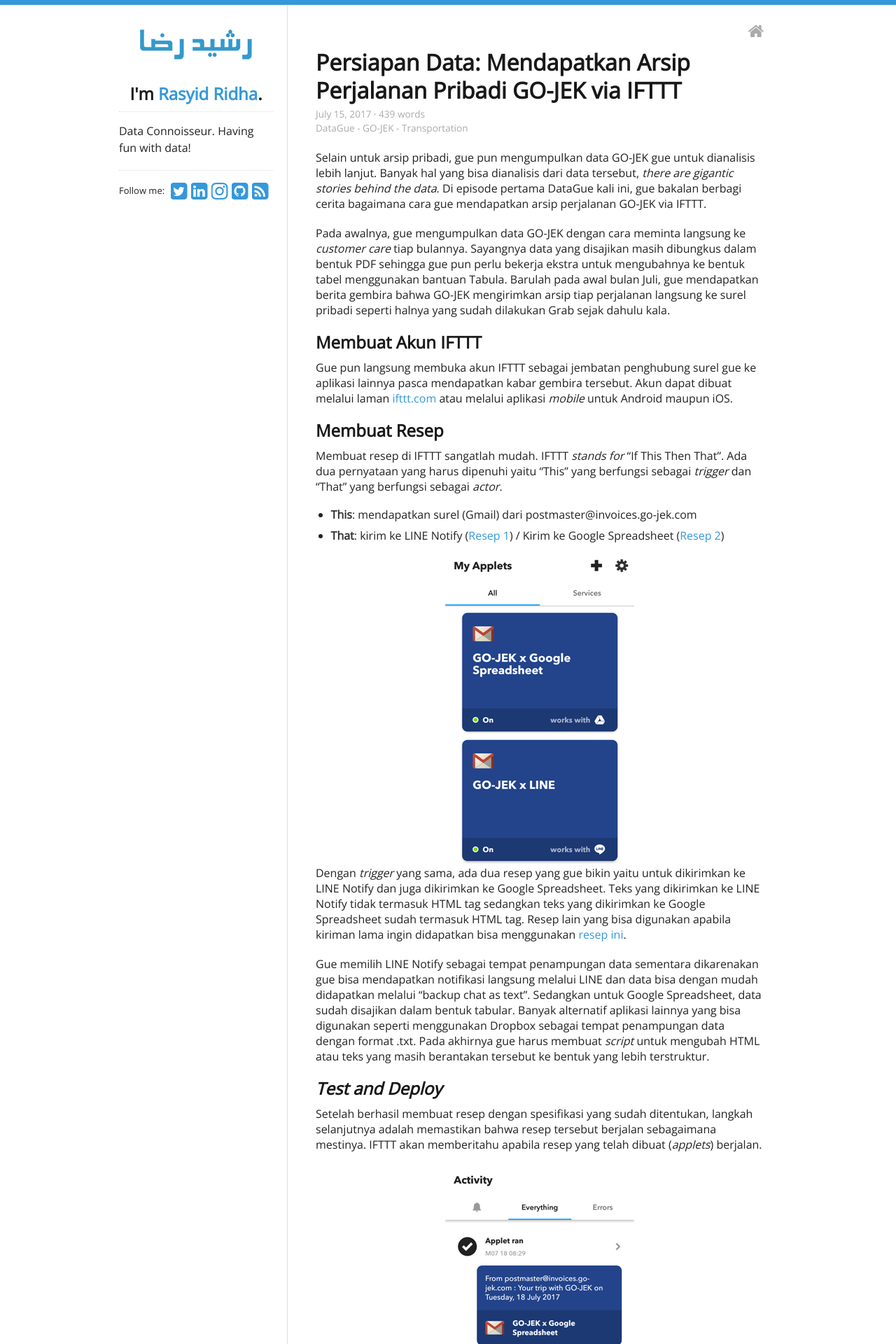
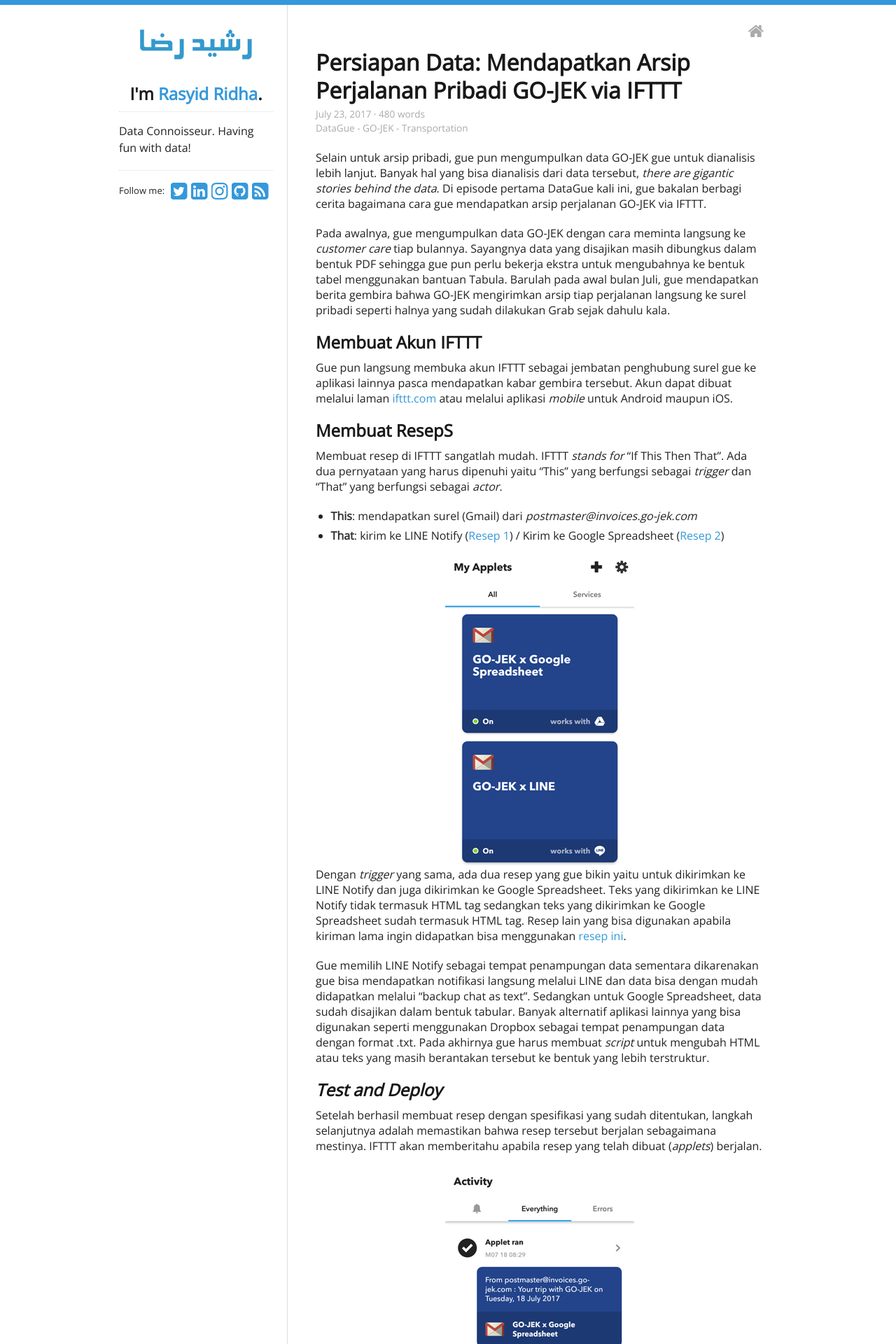
Before and after one commit to rasyidstat/rasyidstat.github.io, a Jekyll site: the page built from _posts/datague/2017-07-23-data-gojek.md, in a window 1280 px wide. Shown: the top 1920 px of the page at 70% size. Built offline with Jekyll 4.4.1, drawn with Linux system fonts in a browser that asks for light colours; nearby versions of some CDN libraries; comment, search, counter and statistics services are not loaded; some of the changed text lies outside the part shown.

Commit message:
update css

```diff
--- a/_includes/css/base.css
+++ b/_includes/css/base.css
@@ -113,7 +113,8 @@
 	ol ol, ol ul { margin: 4px 0 5px 30px; font-size: 90%;  }
 	ul ul li, ul ol li,
 	ol ol li, ol ul li { margin-bottom: 6px; }
-	li { line-height: 18px; margin-bottom: 12px; }
+	li { line-height: inherit; margin-bottom: 6px; }
+	/*li { line-height: 18px; margin-bottom: 12px; }*/
 	ul.large li { line-height: 21px; }
 	li p { line-height: 21px; }
 
--- a/_posts/datague/2017-07-15-data-gojek.md
+++ b/_posts/datague/2017-07-23-data-gojek.md
@@ -21,11 +21,11 @@
 
 Gue pun langsung membuka akun IFTTT sebagai jembatan penghubung surel gue ke aplikasi lainnya pasca mendapatkan kabar gembira tersebut. Akun dapat dibuat melalui laman [ifttt.com](http://ifttt.com/) atau melalui aplikasi *mobile* untuk Android maupun iOS.
 
-## Membuat Resep
+## Membuat ResepS
 
 Membuat resep di IFTTT sangatlah mudah. IFTTT *stands for* "If This Then That". Ada dua pernyataan yang harus dipenuhi yaitu "This" yang berfungsi sebagai *trigger* dan "That" yang berfungsi sebagai *actor*.
 
-- **This**: mendapatkan surel (Gmail) dari postmaster@invoices.go-jek.com
+- **This**: mendapatkan surel (Gmail) dari _postmaster@invoices.go-jek.com_
 - **That**: kirim ke LINE Notify ([Resep 1](https://ifttt.com/applets/461009p-gmail-line)) / Kirim ke Google Spreadsheet ([Resep 2](https://ifttt.com/applets/282294p-gmail-to-sheets))
 
 <center><img src="/images/datague/data-gojek/applets.png"></center>
```
Also changed, not shown: other parts of _posts/datague/2017-07-23-data-gojek.md (+4 -0 lines), _posts/2017-07-29-sql-vs-dplyr.md (added, +35 -0 lines).
